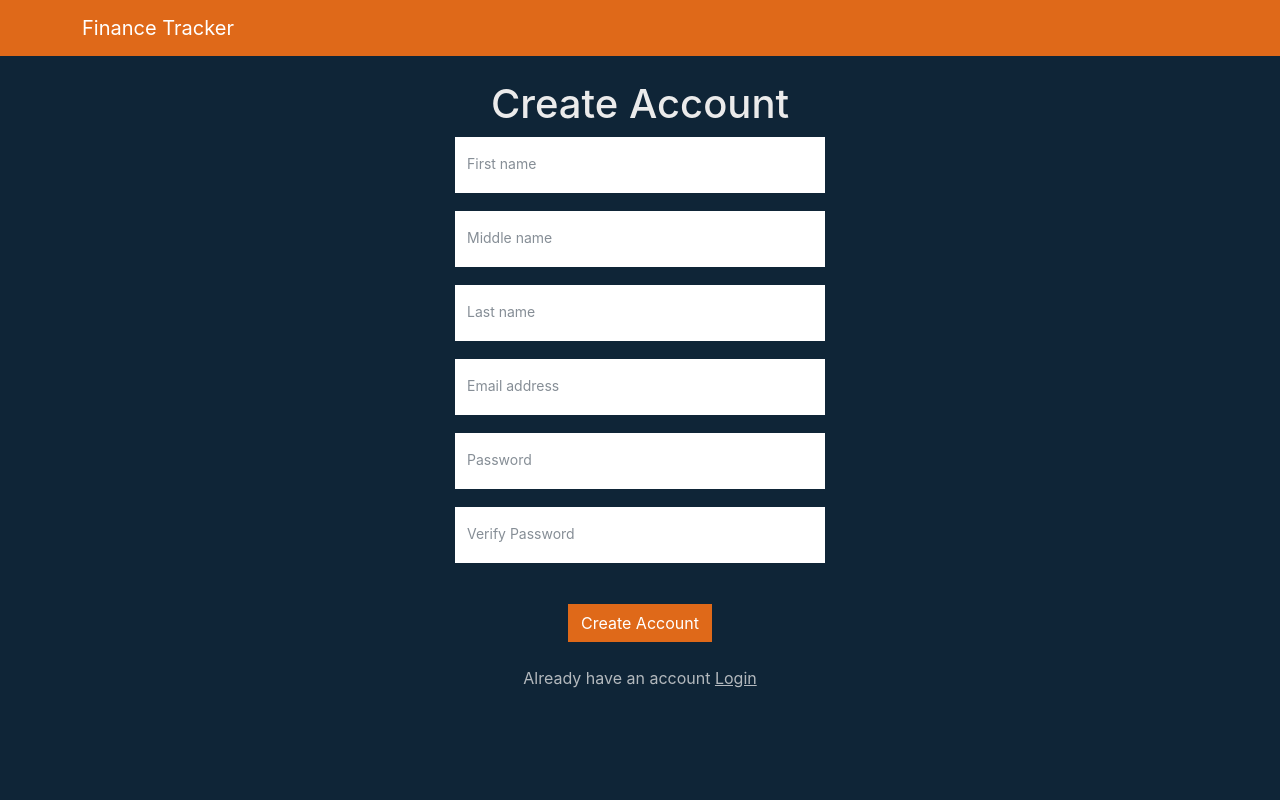
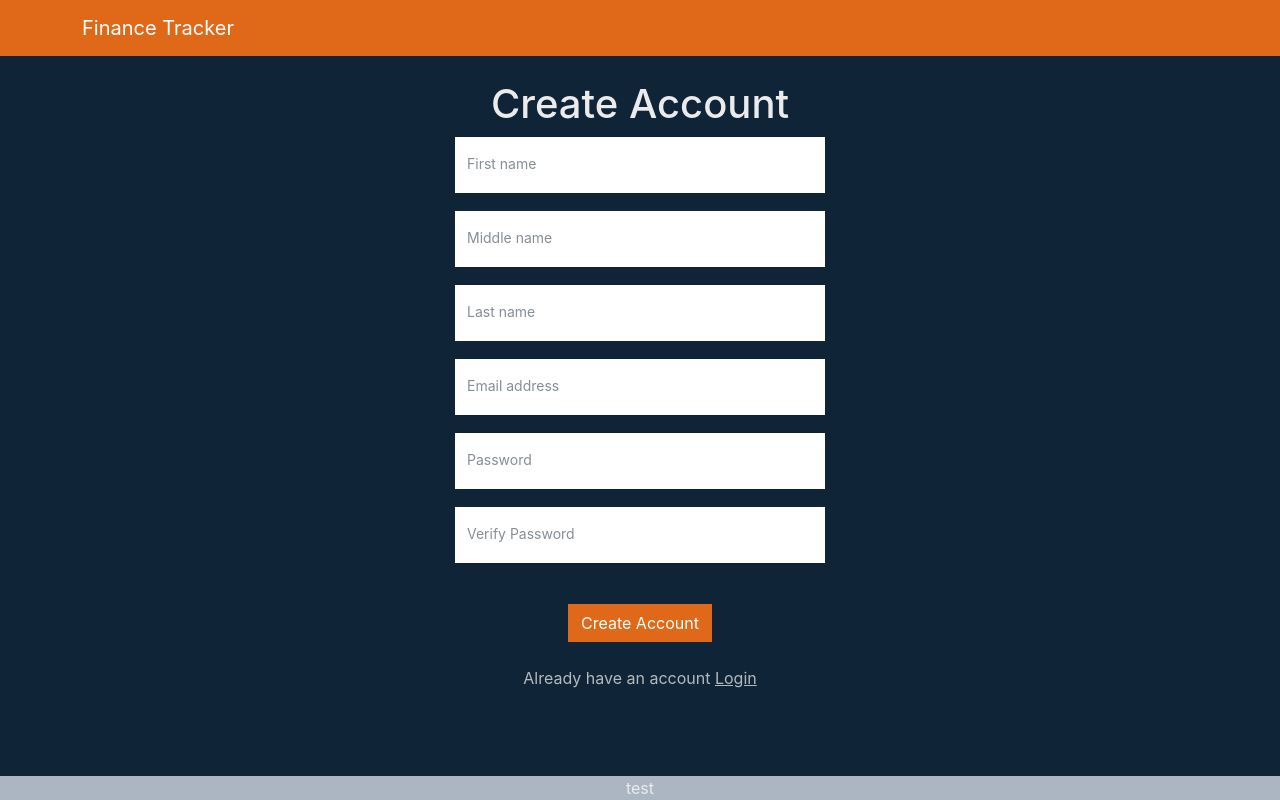
Before and after one commit to robertojrodriguez21/finance-tracker, a React (Create React App) app in the folder client/: page /profile/create in a window 1280 px wide. Built offline with nearby package versions, Linux system fonts and the light colour scheme; no server answers.

Commit message:
Placed footer at bottom of every page

```diff
--- a/client/src/App.js
+++ b/client/src/App.js
@@ -47,7 +47,7 @@ function App() {
   }, [])
 
   return user && authenticated ? (
-    <div className="App">
+    <div className="App d-flex flex-column min-vh-100">
       <header>
         <Nav
           user={user}
@@ -55,7 +55,7 @@ function App() {
           handleLogout={handleLogout}
         />
       </header>
-      <main>
+      <main className="wrapper flex-grow-1">
         <Routes>
           <Route path="/" element={<Home user={user} BASE_URL={BASE_URL} />} />
           <Route
@@ -101,11 +101,11 @@ function App() {
       <Footer />
     </div>
   ) : (
-    <div className="App">
+    <div className="App d-flex flex-column min-vh-100">
       <header>
         <Nav user={user} />
       </header>
-      <main>
+      <main className="wrapper flex-grow-1">
         <Routes>
           <Route
             path="/*"
--- a/client/src/components/Footer.jsx
+++ b/client/src/components/Footer.jsx
@@ -1,5 +1,5 @@
 const Footer = () => {
-  return <div className="container text-center m-10"></div>
+  return <div className="container-fluid text-center m-10 bg-light">test</div>
 }
 
 export default Footer
```
